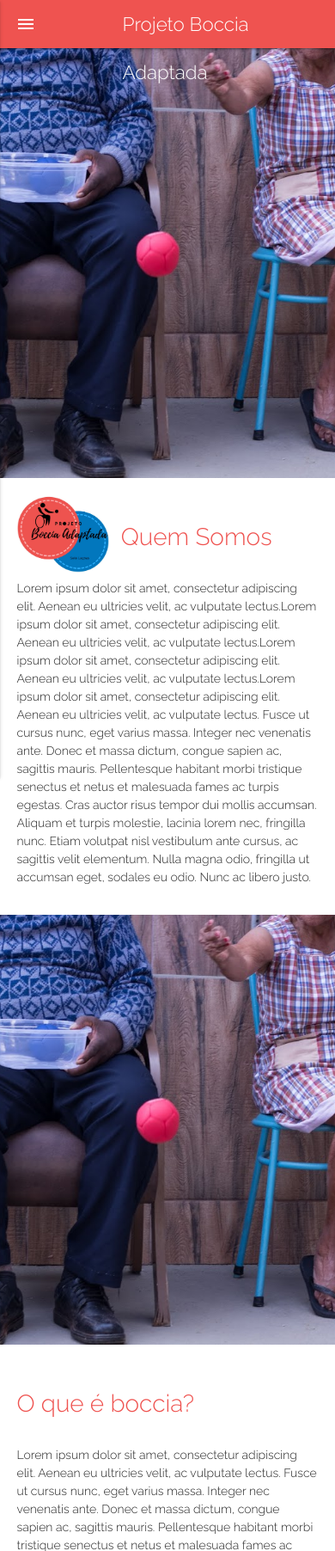
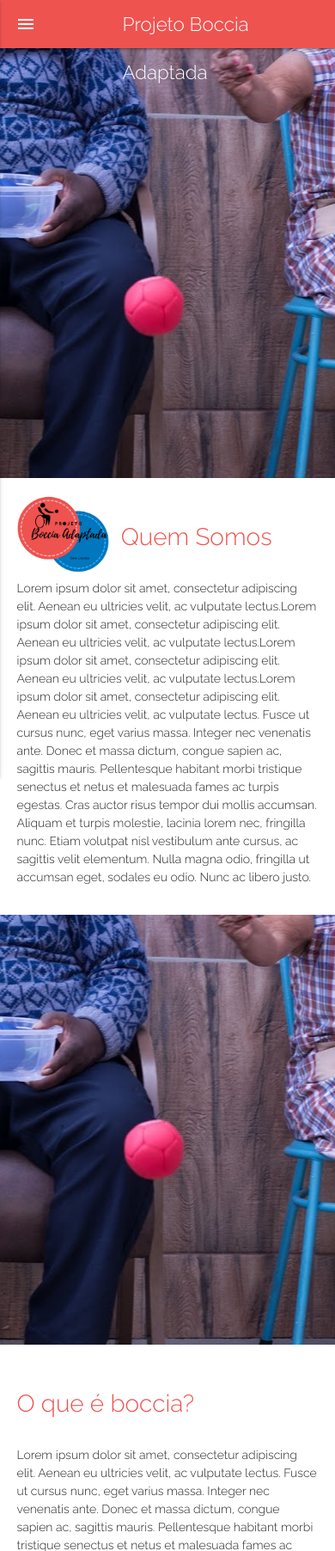
Before and after one commit to paulapaiva/siteBoccia, a PHP site: page /index.html in a window 390 px wide. Shown: the top 1804 px of the page at 86% size. Run offline with PHP 8.4, Linux system fonts and the light colour scheme; style sheets or scripts are compiled from the project's sources; some libraries are stand-ins or nearby versions.

Commit message:
Ajuste do parallax no mobile

```diff
--- a/resources/css/index.css
+++ b/resources/css/index.css
@@ -103,7 +103,5 @@ nav .brand-logo {
   .logo-boccia {
     height: 90px;
   }
-  .parallax img {
-    max-width: 183%;
-  }
+
 }
```
